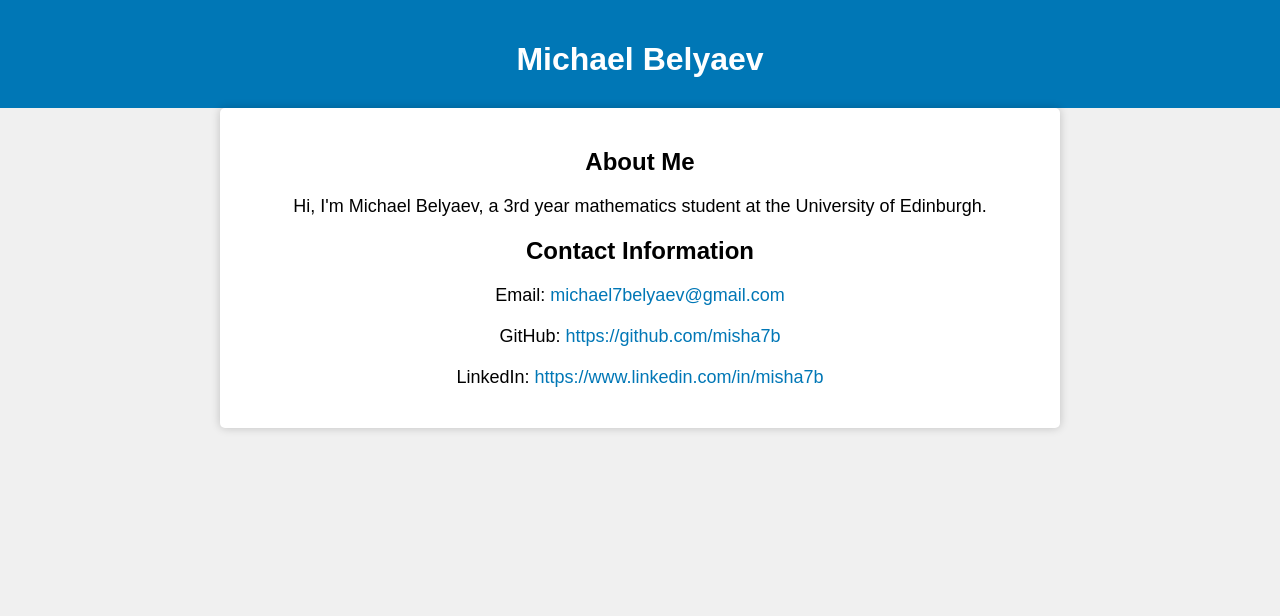
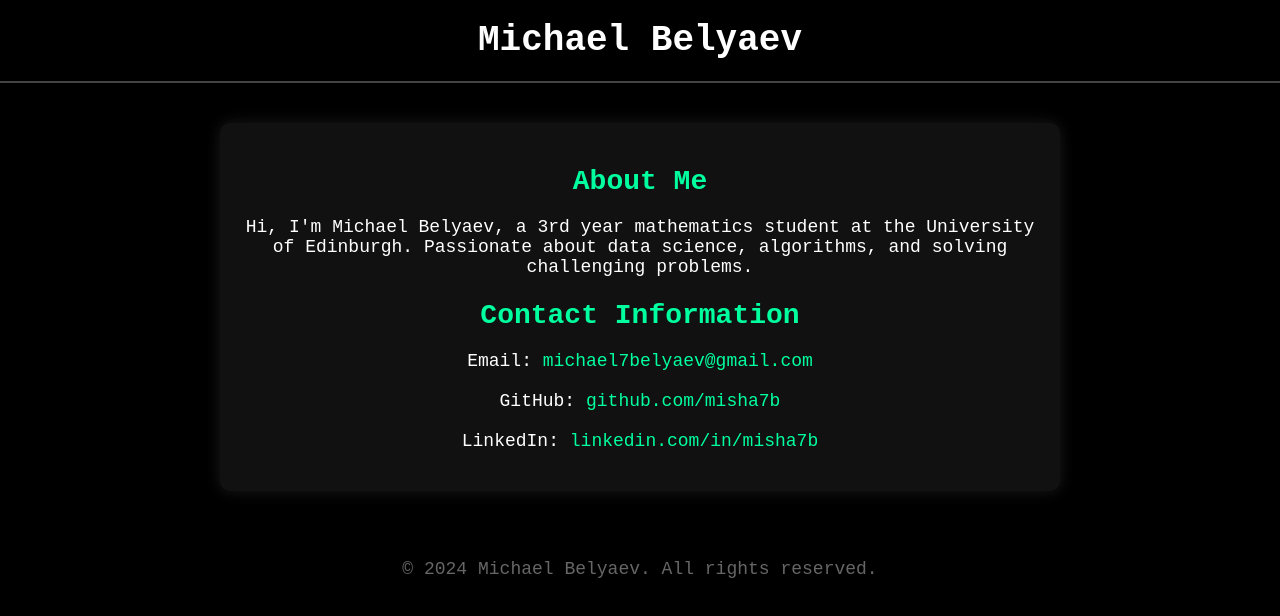
Before and after one commit to misha7b/misha7b.github.io, a plain HTML site: page index.html in a window 1280 px wide. Drawn offline with Linux system fonts and the light colour scheme.

Commit message:
Update index.html

```diff
--- a/index.html
+++ b/index.html
@@ -6,39 +6,50 @@
     <title>Michael Belyaev - Personal Website</title>
     <style>
         body {
-            font-family: Arial, sans-serif;
+            background-color: #000;
+            color: #fff;
+            font-family: 'Courier New', Courier, monospace;
             text-align: center;
-            background-color: #f0f0f0;
             margin: 0;
             padding: 0;
         }
         header {
-            background-color: #0077b6;
-            color: #fff;
             padding: 20px 0;
+            border-bottom: 2px solid #444;
+        }
+        h1 {
+            font-size: 36px;
+            margin: 0;
         }
         .container {
             max-width: 800px;
-            margin: 0 auto;
+            margin: 40px auto;
             padding: 20px;
-            background-color: #fff;
-            border-radius: 5px;
-            box-shadow: 0 0 10px rgba(0, 0, 0, 0.2);
+            background-color: #111;
+            border-radius: 10px;
+            box-shadow: 0 0 15px rgba(255, 255, 255, 0.1);
         }
-        h1 {
-            font-size: 32px;
-            margin-bottom: 10px;
+        h2 {
+            font-size: 28px;
+            color: #00ff9f;
+            margin-bottom: 20px;
         }
         p {
             font-size: 18px;
             margin-bottom: 20px;
         }
         a {
-            color: #0077b6;
+            color: #00ff9f;
             text-decoration: none;
         }
         a:hover {
             text-decoration: underline;
+        }
+        footer {
+            margin-top: 40px;
+            padding: 10px;
+            color: #666;
+            font-size: 14px;
         }
     </style>
 </head>
@@ -48,11 +59,14 @@
     </header>
     <div class="container">
         <h2>About Me</h2>
-        <p>Hi, I'm Michael Belyaev, a 3rd year mathematics student at the University of Edinburgh.</p>
+        <p>Hi, I'm Michael Belyaev, a 3rd year mathematics student at the University of Edinburgh. Passionate about data science, algorithms, and solving challenging problems.</p>
         <h2>Contact Information</h2>
         <p>Email: <a href="mailto:michael7belyaev@gmail.com">michael7belyaev@gmail.com</a></p>
-        <p>GitHub: <a href="https://github.com/misha7b">https://github.com/misha7b</a></p>
-        <p>LinkedIn: <a href="https://www.linkedin.com/in/misha7b">https://www.linkedin.com/in/misha7b</a></p>
+        <p>GitHub: <a href="https://github.com/misha7b" target="_blank">github.com/misha7b</a></p>
+        <p>LinkedIn: <a href="https://www.linkedin.com/in/misha7b" target="_blank">linkedin.com/in/misha7b</a></p>
     </div>
+    <footer>
+        <p>&copy; 2024 Michael Belyaev. All rights reserved.</p>
+    </footer>
 </body>
 </html>
```
